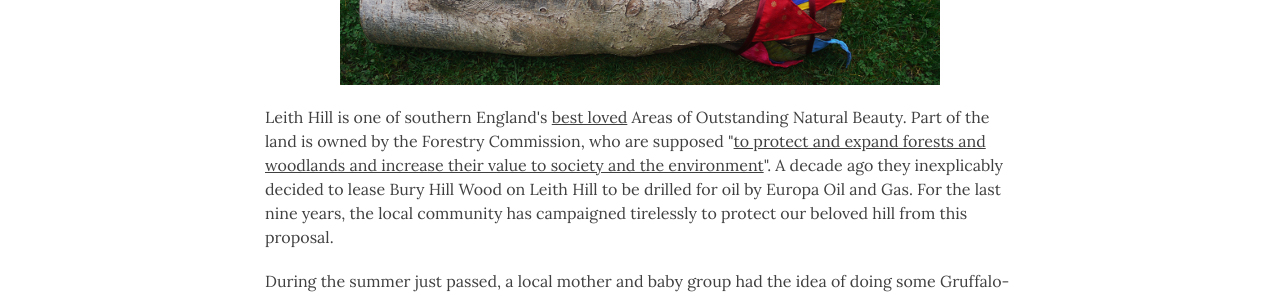
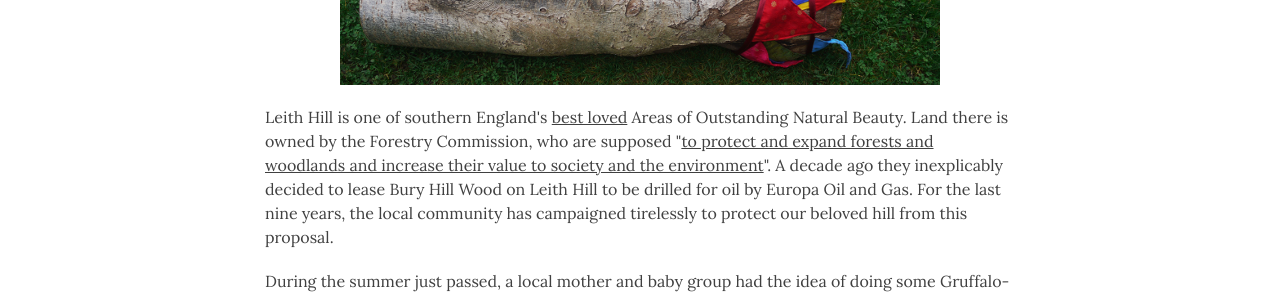
Before and after one commit to voiceforleithhill/leithhillblues.co.uk, a Jekyll site: the page built from index.html, in a window 1280 px wide and 900 px high. Shown: the part 318-614 px from the top of the window. Built offline with Jekyll 4.4.1, drawn with Linux system fonts in a browser that asks for light colours; nearby versions of some CDN libraries; the list of posts is cut into pages by our own code.

Commit message:
Tree guitar content update

```diff
--- a/index.html
+++ b/index.html
@@ -4,7 +4,7 @@
 
 <img src="{{ site.baseurl }}/img/tree-guitar.png" alt="Tree guitar">
 
-<p>Leith Hill is one of southern England's <a href="https://www.nationaltrust.org.uk/leith-hill" target="_blank">best loved</a> Areas of Outstanding Natural Beauty. Part of the land is owned by the Forestry Commission, who are supposed "<a href="https://www.forestry.gov.uk/forestry/infd-6val65" target="_blank">to protect and expand forests and woodlands and increase their value to society and the environment</a>". A decade ago they inexplicably decided to lease Bury Hill Wood on Leith Hill to be drilled for oil by Europa Oil and Gas. For the last nine years, the local community has campaigned tirelessly to protect our beloved hill from this proposal.</p>
+<p>Leith Hill is one of southern England's <a href="https://www.nationaltrust.org.uk/leith-hill" target="_blank">best loved</a> Areas of Outstanding Natural Beauty. Land there is owned by the Forestry Commission, who are supposed "<a href="https://www.forestry.gov.uk/forestry/infd-6val65" target="_blank">to protect and expand forests and woodlands and increase their value to society and the environment</a>". A decade ago they inexplicably decided to lease Bury Hill Wood on Leith Hill to be drilled for oil by Europa Oil and Gas. For the last nine years, the local community has campaigned tirelessly to protect our beloved hill from this proposal.</p>
 
 <p>During the summer just passed, a local mother and baby group had the idea of doing some Gruffalo-themed family protest events, as the Forestry Commission had recently been promoting Gruffalo-branded activities in places such as Alice Holt forest. The group were pretty sure that Julia Donaldson and Axel Scheffler would be dismayed if they knew what their wonderful creation was indirectly helping to promote.</p>
 
```
